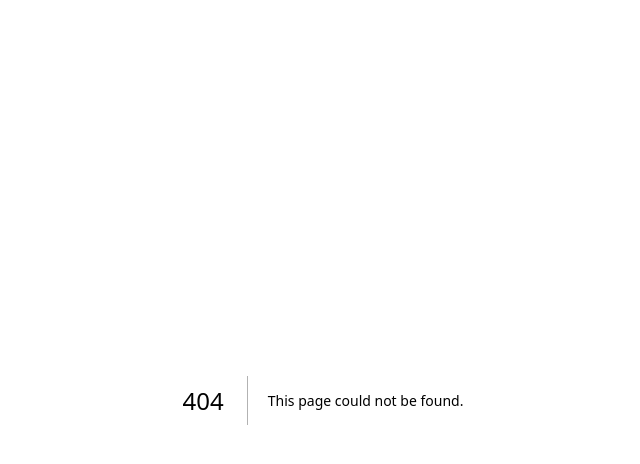
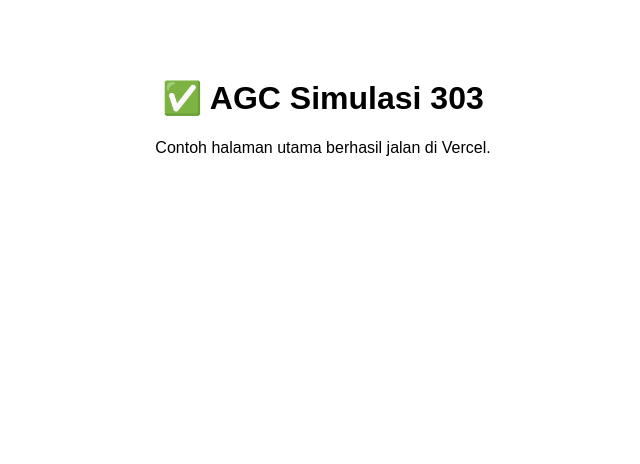
Before and after one commit to dhenynteam-wq/agc-simulasi-303, a Next.js app: page / in a window 1280 px wide. Before the commit this address had no page. Shown: the top 464 px of the page, without its empty margins (317-957 px from the left). Built offline with nearby package versions, Linux system fonts and the light colour scheme.

Commit message:
Add index.js homepage

```diff
--- /dev/null
+++ b/pages/index.js
@@ -0,0 +1,8 @@
+export default function Home() {
+  return (
+    <div style={{ padding: 50, fontFamily: 'Arial', textAlign: 'center' }}>
+      <h1>✅ AGC Simulasi 303</h1>
+      <p>Contoh halaman utama berhasil jalan di Vercel.</p>
+    </div>
+  )
+}
```
